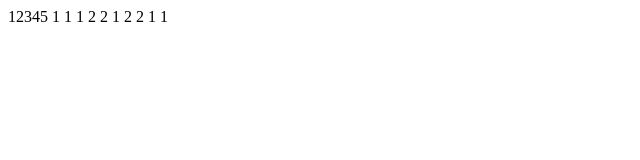
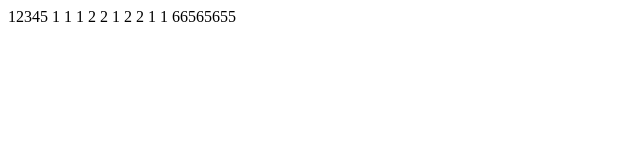
Before and after one commit to NgocVinhSoft/test, a plain HTML site: page abc.html in a window 1280 px wide. Shown: the whole page, without its empty margins (0-640 px from the left). Drawn offline with Linux system fonts and the light colour scheme.

Commit message:
Update abc.html

```diff
--- a/abc.html
+++ b/abc.html
@@ -6,6 +6,6 @@
     <title>Document</title>
 </head>
 <body>
-    12345 1 1 1 2 2 1 2 2 1 1
+    12345 1 1 1 2 2 1 2 2 1 1 66565655
 </body>
 </html>
```
